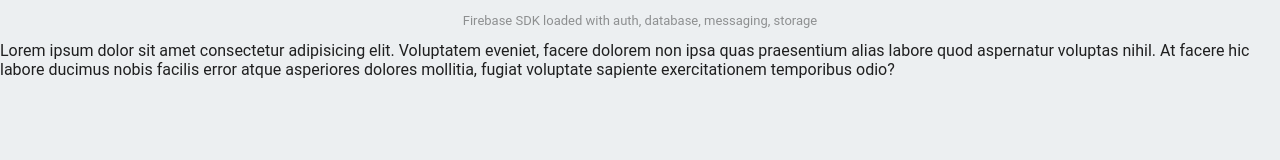
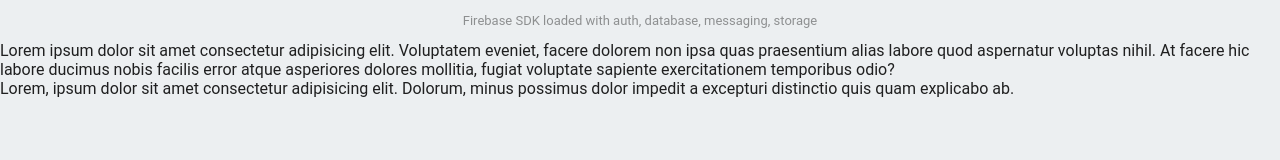
Before and after one commit to DevRespecter/fire-jspartwoot, a plain HTML site: page public/index.html in a window 1280 px wide. Drawn offline with Linux system fonts and the light colour scheme; some packages are replaced by stand-ins of ours.

Commit message:
looking for reflected changes

```diff
--- a/public/index.html
+++ b/public/index.html
@@ -99,6 +99,10 @@
     praesentium alias labore quod aspernatur voluptas nihil. At facere hic labore ducimus nobis facilis error atque
     asperiores dolores mollitia, fugiat voluptate sapiente exercitationem temporibus odio?
   </div>
+  <div class="lorems">
+    Lorem, ipsum dolor sit amet consectetur adipisicing elit. Dolorum, minus possimus dolor impedit a excepturi
+    distinctio quis quam explicabo ab.
+  </div>
 
   <script>
     document.addEventListener('DOMContentLoaded', function () {
```
